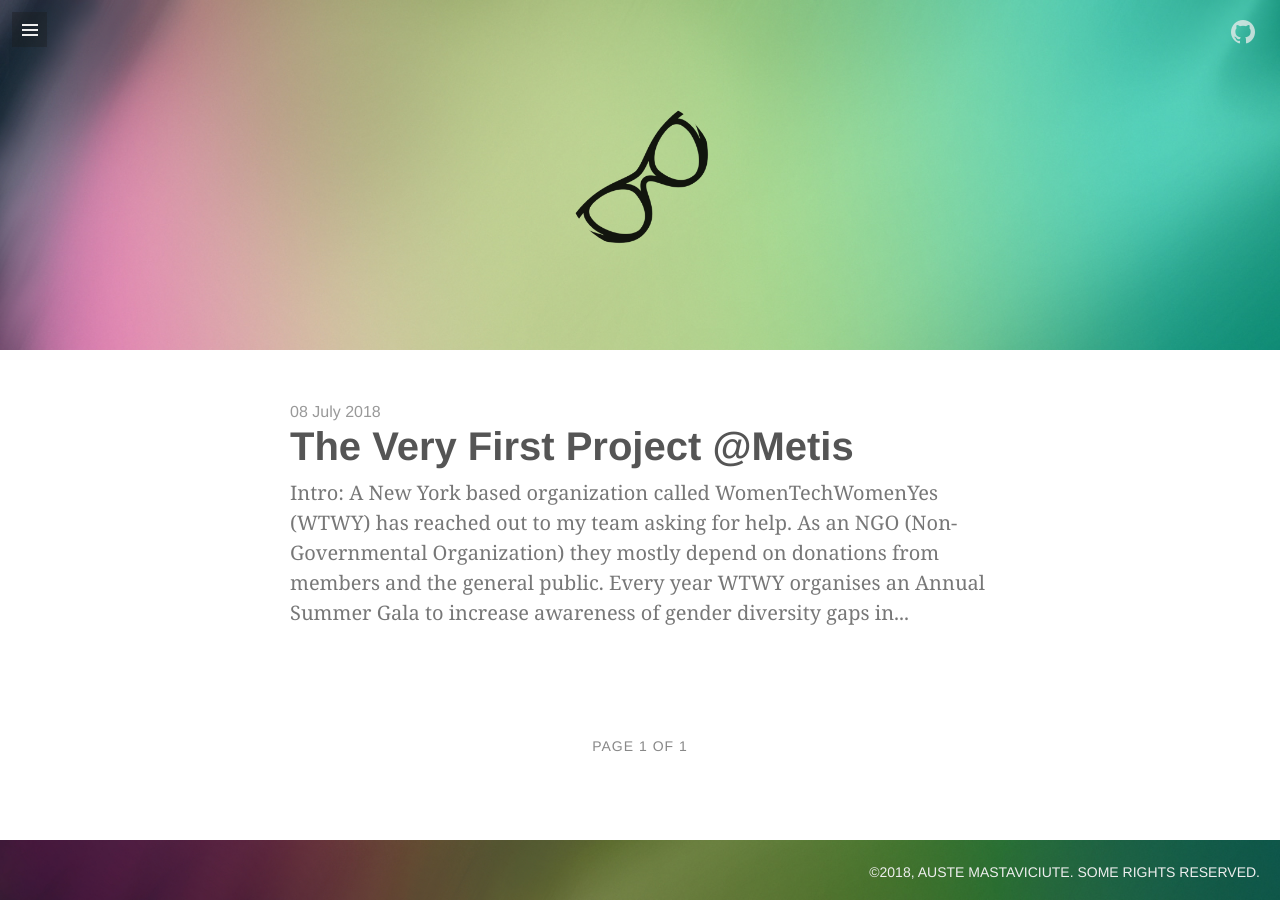
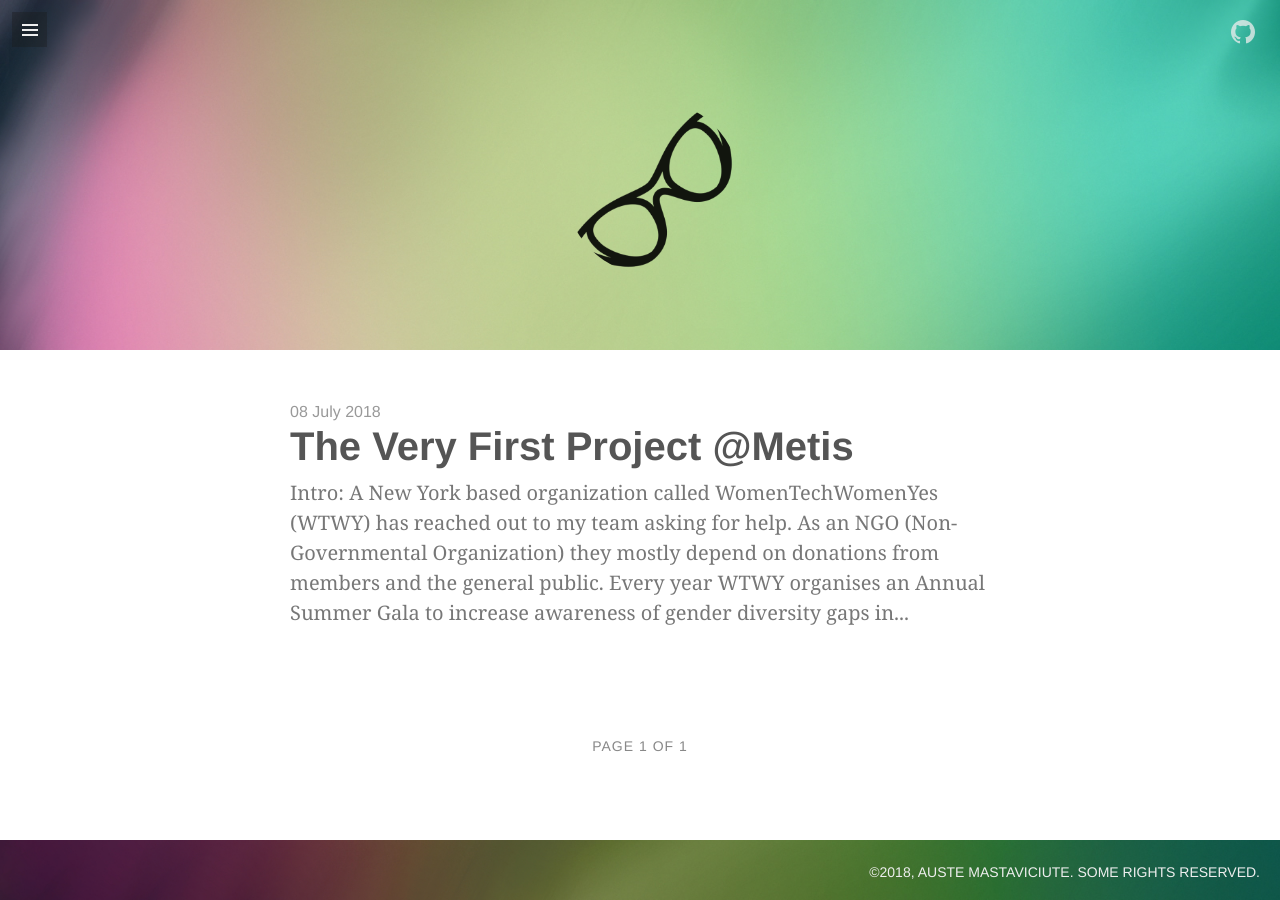
Before and after one commit to Auste1989/Auste1989.github.io, a Jekyll site: the page built from index.html, in a window 1280 px wide. Built offline with Jekyll 4.4.1, drawn with Linux system fonts in a browser that asks for light colours; some web fonts are replaced; the list of posts is cut into pages by our own code.

Commit message:
Changed icon dimensions

```diff
--- a/assets/css/default.css
+++ b/assets/css/default.css
@@ -105,32 +105,32 @@ h3 {
 }
 
 .site-icon-home {
-	width: 150px;
-	height: 150px;
-	background-size: 150px;
+	width: 175px;
+	height: 175px;
+	background-size: 175px;
 	margin: -75px 0 0 -75px;
 	opacity: .9;
 }
 
 .site-icon-home:hover {
-	width: 160px;
-	height: 160px;
-	background-size: 160px;
+	width: 175px;
+	height: 175px;
+	background-size: 175px;
 	margin: -80px 0 0 -80px;
 	opacity: 1;
 }
 
 .site-icon-page {
-	width: 100px;
-	height: 100px;
-	background-size: 100px;
+	width: 110px;
+	height: 110px;
+	background-size: 110px;
 	margin: -120px 0 0 -50px;
 }
 
 .site-icon-small {
-	width: 28px;
-	height: 28px;
-	background-size: 28px;
+	width: 30px;
+	height: 30px;
+	background-size: 30px;
 	background-repeat: no-repeat;
 	border-radius: 50%;
 	display: inline-block;
```
